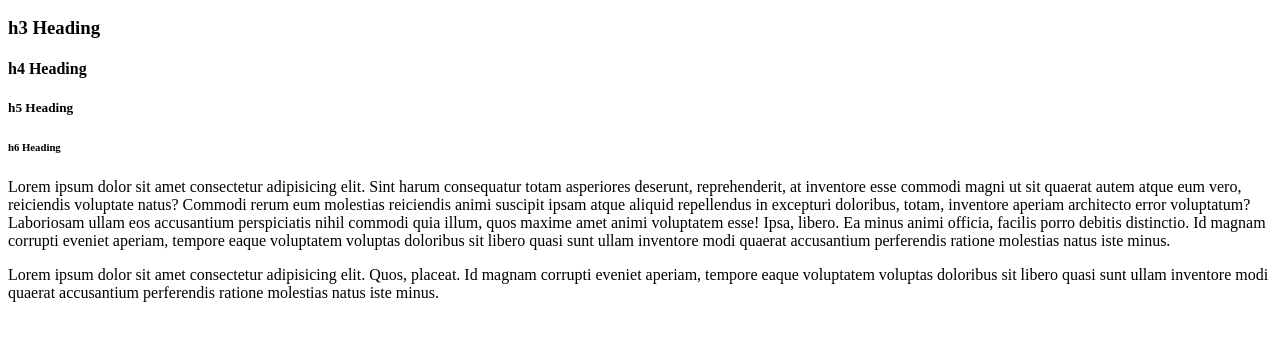
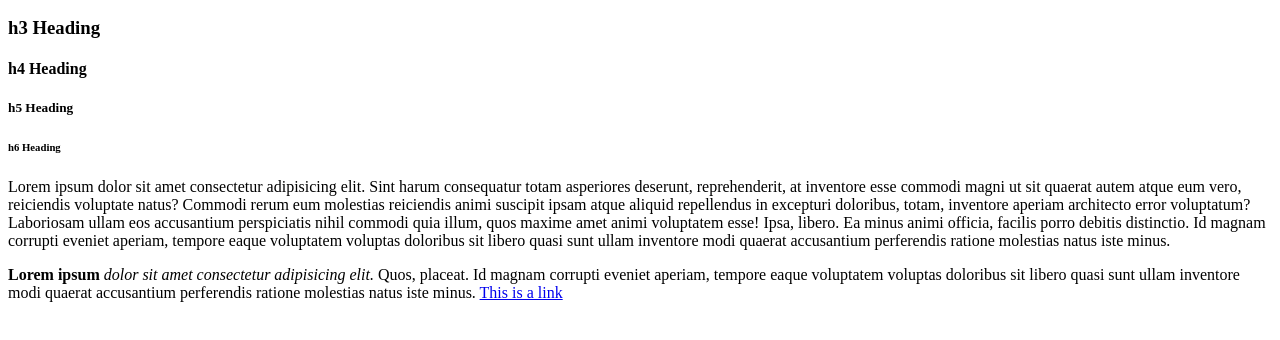
Before and after one commit to JunaidAhmed1995/Traversy_Media, a plain HTML site: page HTML_CC/index.html in a window 1280 px wide. Shown: the part 110-450 px from the top of the page. Drawn offline with Linux system fonts and the light colour scheme.

Commit message:
strong, anchor(<a>) and emphasize tags in p-tag

```diff
--- a/HTML_CC/index.html
+++ b/HTML_CC/index.html
@@ -4,8 +4,9 @@
     <title>HTML-CC Traversy Media</title>
   </head>
   <body>
-    <!--Comments are written as this in HTML-->
-    <!--Headings-->
+    <!--*Comments are written as this in HTML-->
+    <!--todo: [*, ?, !, etc are used to format comments using extension]-->
+    <!--?Headings-->
     <h1>h1 Heading</h1>
     <h2>h2 Heading</h2>
     <h3>h3 Heading</h3>
@@ -13,7 +14,7 @@
     <h5>h5 Heading</h5>
     <h6>h6 Heading</h6>
 
-    <!--Paragragh tag-->
+    <!--*Paragragh tag-->
     <p>
       Lorem ipsum dolor sit amet consectetur adipisicing elit. Sint harum
       consequatur totam asperiores deserunt, reprehenderit, at inventore esse
@@ -28,12 +29,14 @@
       perferendis ratione molestias natus iste minus.
     </p>
 
-    <!--strong and emphasize tags in p-tag-->
+    <!--*strong, anchor(<a>) and emphasize tags in p-tag-->
     <p>
-      Lorem ipsum dolor sit amet consectetur adipisicing elit. Quos, placeat. Id
+      <strong>Lorem ipsum</strong>
+      <em>dolor sit amet consectetur adipisicing elit.</em> Quos, placeat. Id
       magnam corrupti eveniet aperiam, tempore eaque voluptatem voluptas
       doloribus sit libero quasi sunt ullam inventore modi quaerat accusantium
       perferendis ratione molestias natus iste minus.
+      <a href="https://www.google.com" target="_blank">This is a link</a>
     </p>
   </body>
 </html>
```
